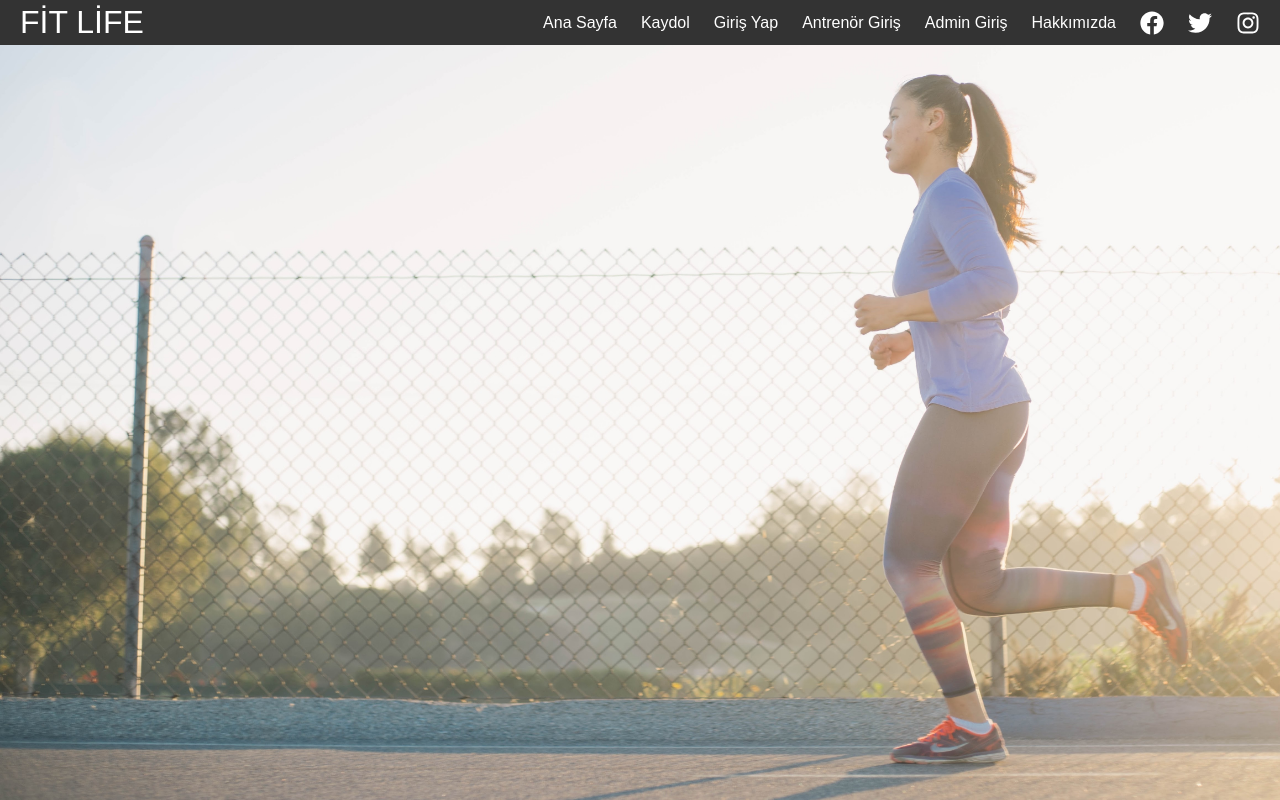
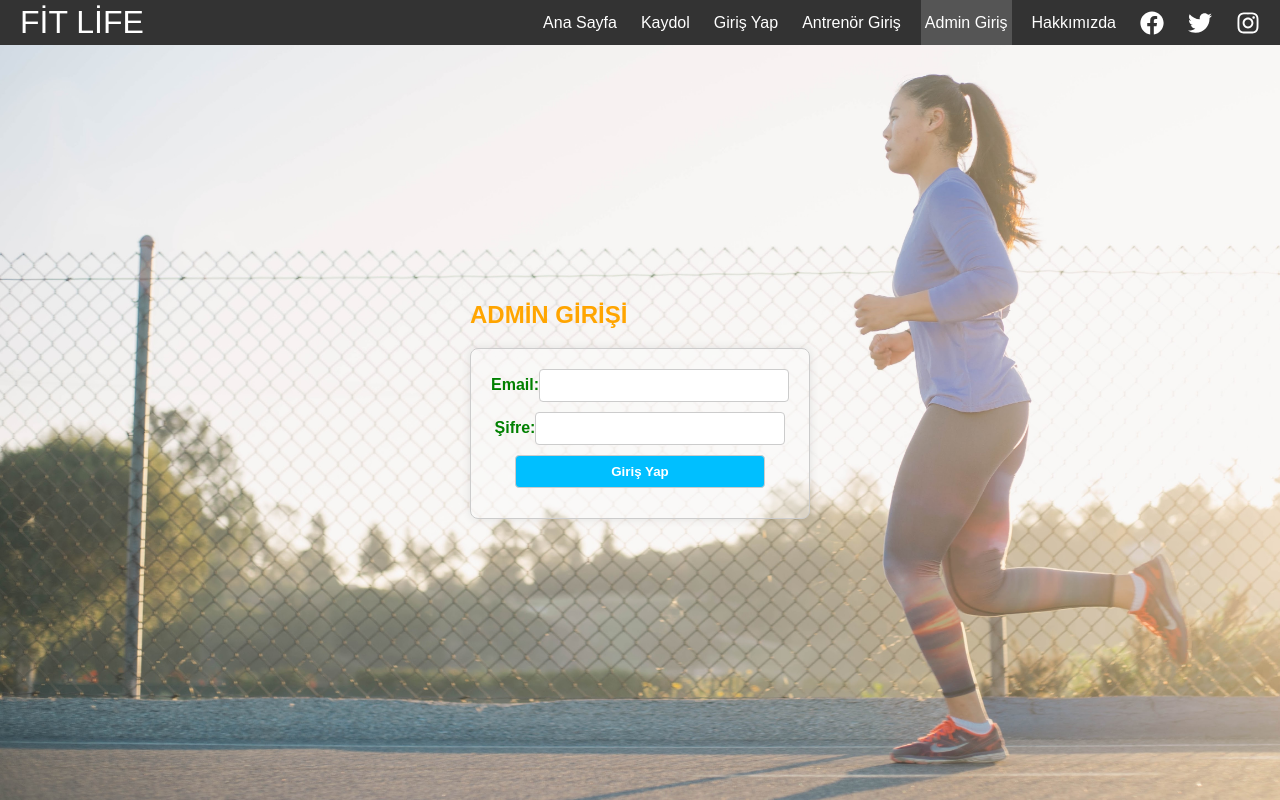
Before and after one commit to Asli-nur-t/yazlab1-FitLife, a React (Create React App) app: page /adminLogin in a window 1280 px wide. Built offline with nearby package versions, Linux system fonts and the light colour scheme.

Commit message:
admin girişi tamam

```diff
--- a/src/App.js
+++ b/src/App.js
@@ -1,9 +1,11 @@
 import React from 'react';
+
 import { BrowserRouter as Router, Route, Routes } from 'react-router-dom';
 
 import Navbar from './components/Navbar';
 import Home from './components/HomePage';
 import { Auth } from './components/auth';
+import  AdminLogin from './components/AdminLogin';
 function App() {
 
   // Your other functions and logic go here
@@ -15,6 +17,7 @@ function App() {
           <Routes>
             <Route path="/home" element={<Home />} />
             <Route path="/auth" element={<Auth />} />
+            <Route path="/adminLogin" element={<AdminLogin />} />
             {/* Other routes go here */}
           </Routes>
         </div>
--- /dev/null
+++ b/src/components/AdminLogin.js
@@ -0,0 +1,43 @@
+import React, { useState } from 'react';
+import { useNavigate } from 'react-router-dom';
+import { auth } from '../firebase-config'; // Firebase Auth modülünü içe aktar
+import { signInWithEmailAndPassword } from 'firebase/auth'; // signInWithEmailAndPassword fonksiyonunu içe aktar
+
+
+const AdminLogin = () => {
+    const [email, setEmail] = useState('');
+    const [password, setPassword] = useState('');
+    const navigate = useNavigate();
+
+    const handleLogin = async (e) => {
+        e.preventDefault();
+        try {
+            const userCredential = await signInWithEmailAndPassword(auth, email, password);
+            console.log('Giriş başarılı!', userCredential.user);
+            navigate('/admin-panel');
+        } catch (error) {
+            console.error('Giriş başarısız!', error);
+        }
+    };
+
+    return (
+        <div>
+            <h2 style={{ color: 'orange', fontWeight: 'bold' }}>ADMİN GİRİŞİ</h2>
+            <form onSubmit={handleLogin}>
+                <div>
+                    <label style={{ color: 'green', fontWeight: 'bold' }}>Email:</label>
+                    <input type="email" value={email} onChange={(e) => setEmail(e.target.value)} />
+                </div>
+                <div>
+                    <label style={{ color: 'green', fontWeight: 'bold' }}>Şifre:</label>
+                    <input type="password" value={password} onChange={(e) => setPassword(e.target.value)} />
+                </div>
+                <button type="submit" style={{ color: 'white', fontWeight: 'bold' }}>Giriş Yap</button>
+            </form>
+        </div>
+    );
+
+
+};
+
+export default AdminLogin;
--- a/src/components/Navbar.js
+++ b/src/components/Navbar.js
@@ -13,7 +13,7 @@ export default function Navbar() {
                 <CustomLink to="/Auth">Kaydol</CustomLink>
                 <CustomLink to="/SignIn">Giriş Yap</CustomLink>
                 <CustomLink to="/Coach">Antrenör Giriş</CustomLink>
-                <CustomLink to="/AdminSignIn">Admin Giriş</CustomLink>
+                <CustomLink to="/AdminLogin">Admin Giriş</CustomLink>
                 <CustomLink to="/About">Hakkımızda</CustomLink>
                 {/* Sosyal medya bağlantıları için ikonlar */}
                 <li>
--- a/src/firebase-config.js
+++ b/src/firebase-config.js
@@ -4,6 +4,7 @@ import { initializeApp } from 'firebase/app';
 import { getFirestore } from 'firebase/firestore';
 import { getStorage } from 'firebase/storage';
 import { getAuth } from 'firebase/auth';
+import {getApp} from 'firebase/app';
 
 const firebaseConfig = {
     apiKey: "AIzaSyDFDnTu2RLy4rpr_G1knSbfN4bvadOvo0s",
@@ -17,9 +18,10 @@ const firebaseConfig = {
 };
 
 // Initialize Firebase
+
 const app = initializeApp(firebaseConfig);
-export const auth = getAuth(app);
-
+const auth = getAuth(app);
 const firestore = getFirestore(app);
 const storage = getStorage(app);
-export { firestore, storage };
+
+export { app, auth, firestore, storage };
--- a/src/index.js
+++ b/src/index.js
@@ -4,6 +4,7 @@ import './index.css';
 import App from './App';
 import reportWebVitals from './reportWebVitals';
 import {BrowserRouter} from "react-router-dom";
+
 const root = ReactDOM.createRoot(document.getElementById('root'));
 root.render(
   <React.StrictMode>
```
Also changed, not shown: src/components/AdminPanel.js (added).
